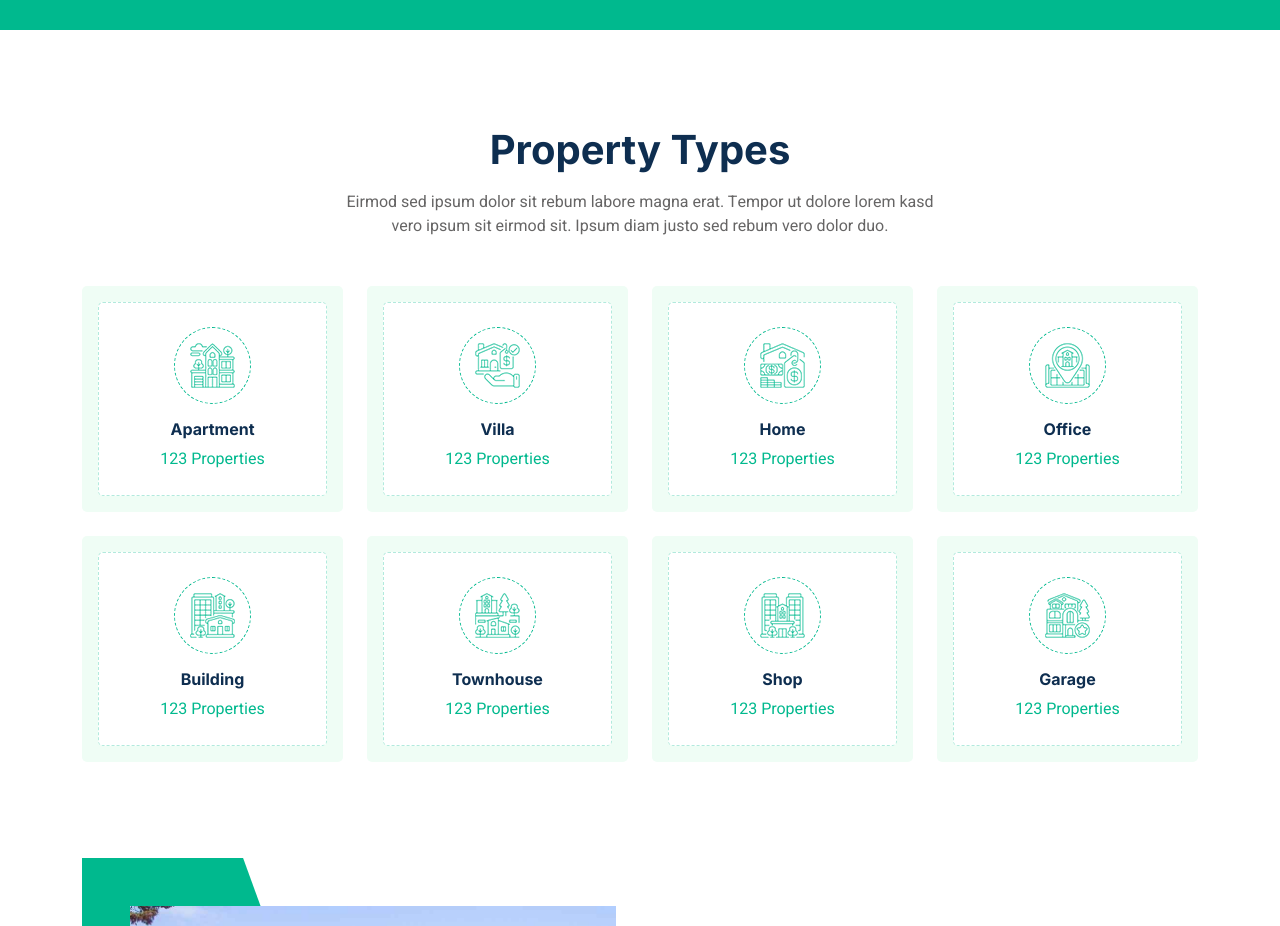
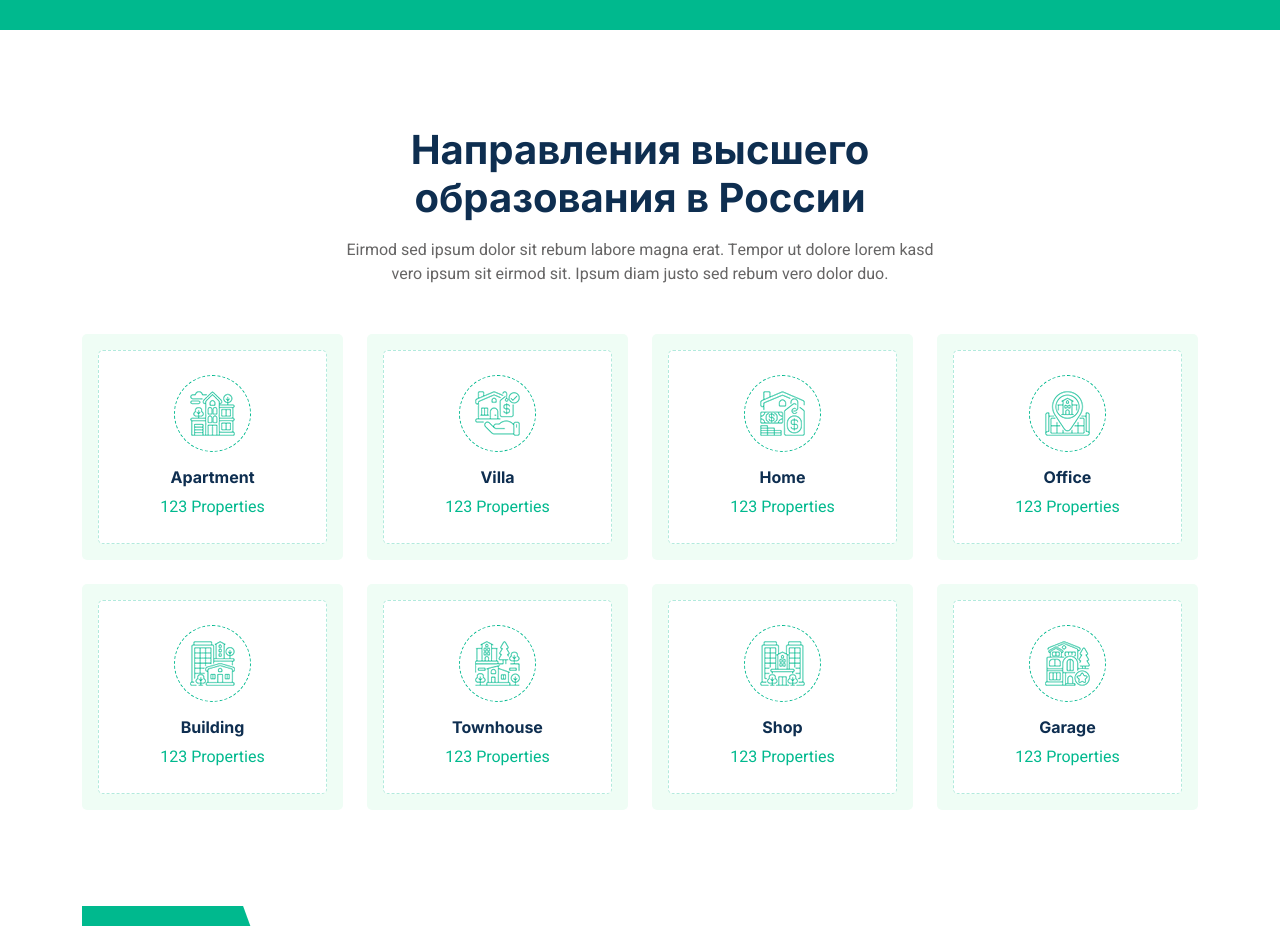
Before and after one commit to club-i-hub/EL-BILIM-TEMPLATE, a website with bundled scripts: page src/index.html in a window 1280 px wide. Shown: the part 1360-2286 px from the top of the page. Built offline with nearby package versions, Linux system fonts and the light colour scheme.

Commit message:
Update index.html

```diff
--- a/package.json
+++ b/package.json
@@ -18,6 +18,7 @@
   "homepage": "https://github.com/club-i-hub/EL-BILIM-TEMPLATE#readme",
   "dependencies": {
     "browser-sync": "^2.27.9",
+    "gulp": "^4.0.2",
     "gulp-autoprefixer": "^8.0.0",
     "gulp-clean-css": "^4.3.0",
     "gulp-rename": "^2.0.0",
--- a/src/index.html
+++ b/src/index.html
@@ -144,7 +144,7 @@
     <div class="container-xxl py-5">
         <div class="container">
             <div class="text-center mx-auto mb-5 wow fadeInUp" data-wow-delay="0.1s" style="max-width: 600px;">
-                <h1 class="mb-3">Property Types</h1>
+                <h1 class="mb-3">Направления высшего образования в России</h1>
                 <p>Eirmod sed ipsum dolor sit rebum labore magna erat. Tempor ut dolore lorem kasd vero ipsum sit eirmod
                     sit. Ipsum diam justo sed rebum vero dolor duo.</p>
             </div>
```
Also changed, not shown: 1 other file.
